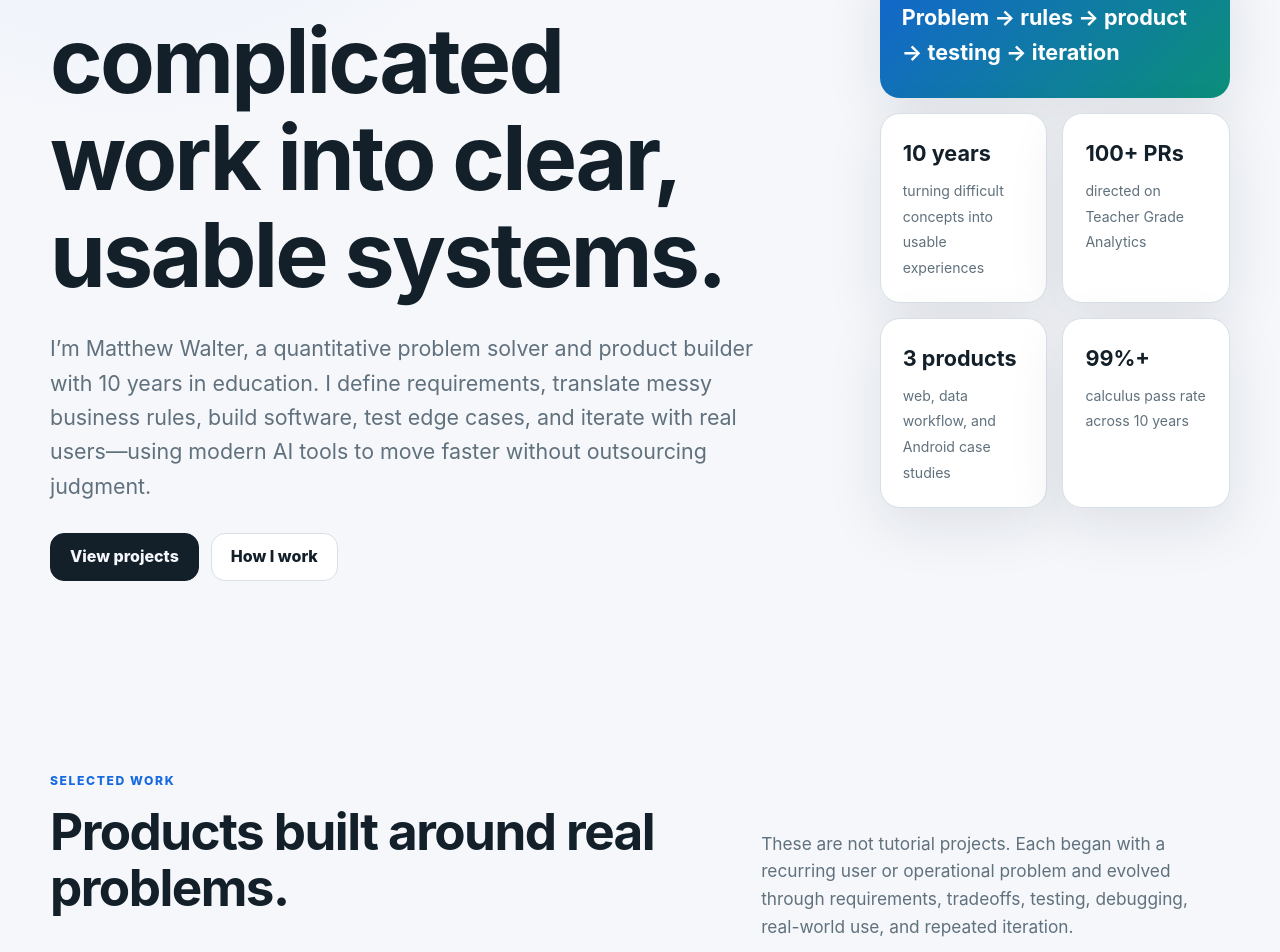
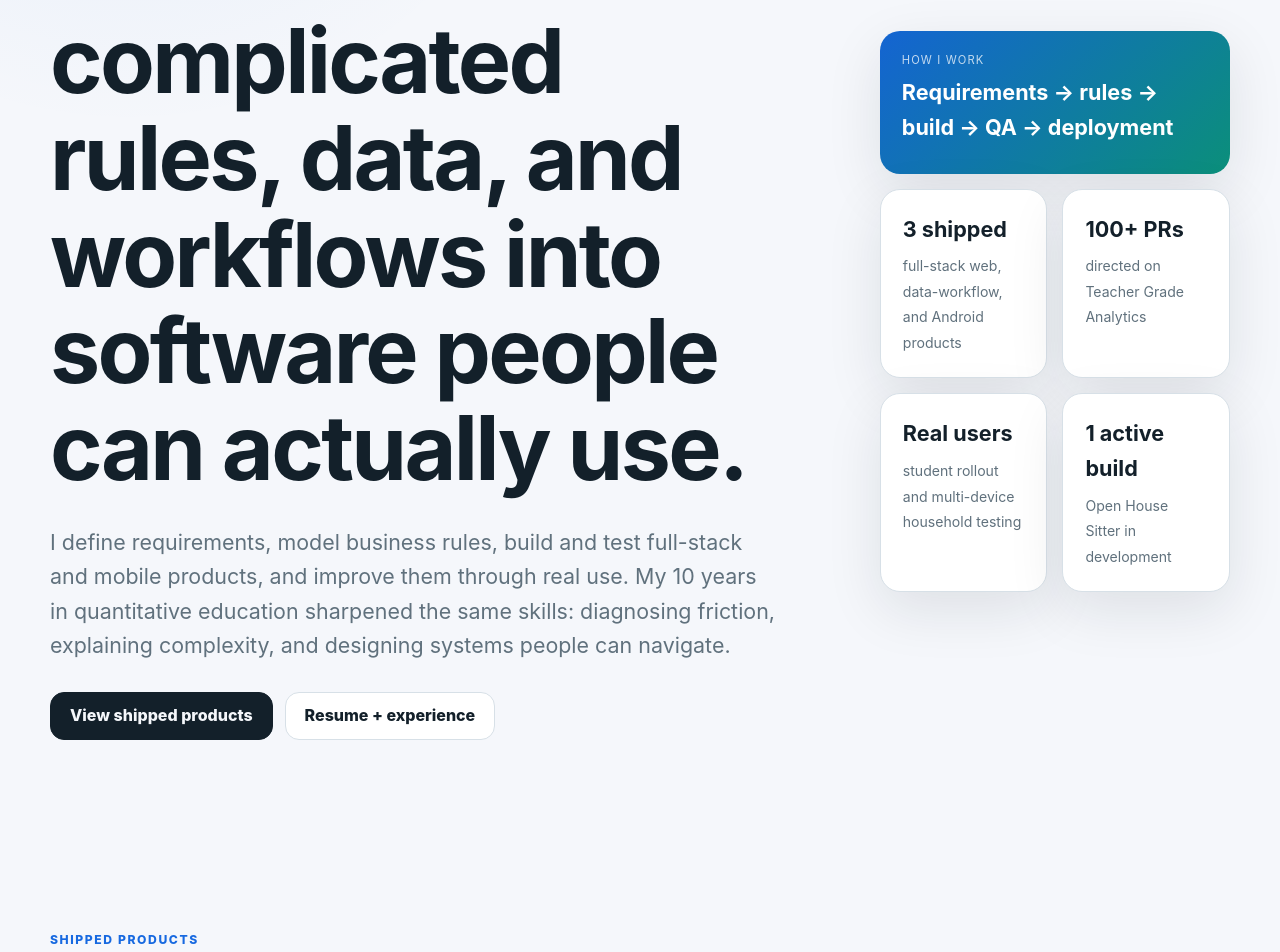
Before and after one commit to mwalt92/matthew-walter-portfolio, a Next.js app: page / in a window 1280 px wide. Shown: the part 320-1272 px from the top of the page. Built offline with nearby package versions, Linux system fonts and the light colour scheme.

Commit message:
Sharpen employer-first homepage
* Sharpen employer-first homepage positioning

* Strengthen portfolio metadata description

```diff
--- a/app/layout.tsx
+++ b/app/layout.tsx
@@ -10,7 +10,7 @@ export const metadata: Metadata = {
     template: "%s | Matthew Walter"
   },
   description:
-    "Product, data, learning technology, and implementation case studies from Matthew Walter."
+    "Portfolio of Matthew Walter, a product and data systems builder focused on business rules, data workflows, implementation, learning technology, and AI-assisted development."
 };
 
 export default function RootLayout({ children }: Readonly<{ children: React.ReactNode }>) {
--- a/app/page.tsx
+++ b/app/page.tsx
@@ -8,40 +8,40 @@ export default function Home() {
       <section className="hero">
         <div className="shell hero-grid">
           <div className="hero-copy">
-            <p className="eyebrow">Product · Data · Learning Technology · Implementation</p>
-            <h1>I turn complicated work into clear, usable systems.</h1>
+            <p className="eyebrow">Product & Data Systems Builder · Business Analysis · Implementation</p>
+            <h1>I turn complicated rules, data, and workflows into software people can actually use.</h1>
             <p className="hero-lede">
-              I’m Matthew Walter, a quantitative problem solver and product builder with 10 years in education.
-              I define requirements, translate messy business rules, build software, test edge cases, and iterate
-              with real users—using modern AI tools to move faster without outsourcing judgment.
+              I define requirements, model business rules, build and test full-stack and mobile products, and improve
+              them through real use. My 10 years in quantitative education sharpened the same skills: diagnosing
+              friction, explaining complexity, and designing systems people can navigate.
             </p>
             <div className="hero-actions">
-              <Link className="button primary" href="/projects">View projects</Link>
-              <Link className="button secondary" href="/about">How I work</Link>
+              <Link className="button primary" href="/projects">View shipped products</Link>
+              <Link className="button secondary" href="/resume">Resume + experience</Link>
             </div>
           </div>
 
           <aside className="hero-proof" aria-label="Selected proof points">
             <div className="proof-card proof-accent">
-              <span className="proof-label">Flagship workflow</span>
-              <strong>Problem → rules → product → testing → iteration</strong>
+              <span className="proof-label">How I work</span>
+              <strong>Requirements → rules → build → QA → deployment</strong>
             </div>
             <div className="proof-grid">
               <div className="proof-card">
-                <strong>10 years</strong>
-                <span>turning difficult concepts into usable experiences</span>
+                <strong>3 shipped</strong>
+                <span>full-stack web, data-workflow, and Android products</span>
               </div>
               <div className="proof-card">
                 <strong>100+ PRs</strong>
                 <span>directed on Teacher Grade Analytics</span>
               </div>
               <div className="proof-card">
-                <strong>3 products</strong>
-                <span>web, data workflow, and Android case studies</span>
+                <strong>Real users</strong>
+                <span>student rollout and multi-device household testing</span>
               </div>
               <div className="proof-card">
-                <strong>99%+</strong>
-                <span>calculus pass rate across 10 years</span>
+                <strong>1 active build</strong>
+                <span>Open House Sitter in development</span>
               </div>
             </div>
           </aside>
@@ -52,12 +52,12 @@ export default function Home() {
         <div className="shell">
           <div className="section-heading split-heading">
             <div>
-              <p className="eyebrow">Selected work</p>
-              <h2>Products built around real problems.</h2>
+              <p className="eyebrow">Shipped products</p>
+              <h2>Three products. Different users. Same systems thinking.</h2>
             </div>
             <p>
-              These are not tutorial projects. Each began with a recurring user or operational problem and
-              evolved through requirements, tradeoffs, testing, debugging, real-world use, and repeated iteration.
+              A teacher/student grade platform, a dual-mode course and data-reconciliation system, and a multi-device
+              Android app—each built around a recurring real-world problem and iterated through testing and use.
             </p>
           </div>
           <div className="projects-grid">
```
